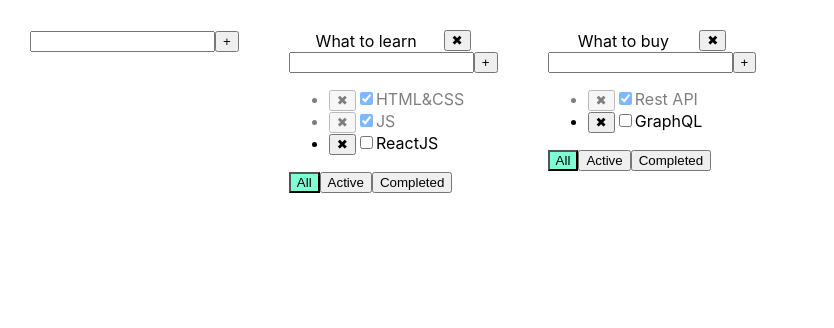
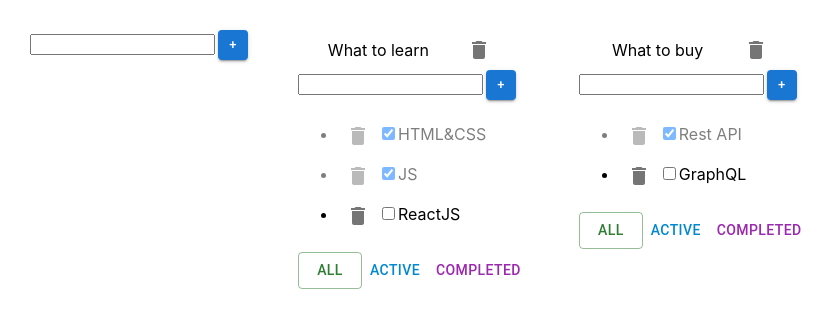
Before and after one commit to ivanrussui/todolist, a React (Create React App) app: page / in a window 1280 px wide. Shown: the top 328 px of the page, without its empty margins (0-834 px from the left). Built offline with nearby package versions, Linux system fonts and the light colour scheme; the HTML template or start-up script is replaced by a standard one.

Commit message:
7 lesson wip

```diff
--- a/package.json
+++ b/package.json
@@ -4,6 +4,10 @@
   "version": "0.1.0",
   "private": true,
   "dependencies": {
+    "@emotion/react": "^11.11.0",
+    "@emotion/styled": "^11.11.0",
+    "@mui/icons-material": "^5.11.16",
+    "@mui/material": "^5.13.0",
     "@testing-library/jest-dom": "^5.16.5",
     "@testing-library/react": "^13.4.0",
     "@testing-library/user-event": "^13.5.0",
--- a/src/Components/AddItemForm.tsx
+++ b/src/Components/AddItemForm.tsx
@@ -1,4 +1,5 @@
 import React, { ChangeEvent, KeyboardEvent, useState } from 'react';
+import Button from '@mui/material/Button/Button';
 
 type AddItemFormPropsType = {
   addItem: (title: string) => void
@@ -11,7 +12,6 @@ export const AddItemForm = (props: AddItemFormPropsType) => {
   const addItemHandler = () => {
     if (title.trim() !== '') {
       props.addItem(title.trim())
-      // props.addTask(title.trim(), props.todolistId)
       setTitle('')
     } else {
       setError('Title is required')
@@ -37,7 +37,9 @@ export const AddItemForm = (props: AddItemFormPropsType) => {
                onKeyDown={onKeyDownHandler}
                className={error ? 'error' : ''}
         />
-        <button onClick={addItemHandler}>+</button>
+        <Button variant="contained" color={'primary'}
+                style={{maxHeight: '30px', minWidth: '30px', marginLeft: '3px'}}
+                size="small" onClick={addItemHandler}>+</Button>
         {error && <div className={'errorMessage'}>{error}</div>}
       </div>
   );
--- a/src/TodoList.tsx
+++ b/src/TodoList.tsx
@@ -3,6 +3,9 @@ import { FilterValuesType } from './App';
 import './App.css';
 import { AddItemForm } from './Components/AddItemForm';
 import { EditableSpan } from './Components/EditableSpan';
+import IconButton from '@mui/material/IconButton/IconButton';
+import DeleteIcon from '@mui/icons-material/Delete';
+import Button from '@mui/material/Button/Button';
 
 export type TasksType = {
   id: string
@@ -61,35 +64,43 @@ export const TodoList = (props: PropsType) => {
         <EditableSpan value={props.title}
                       onChange={changeTodolistNameHandler}
         />
-          <button onClick={removeTodolist}>✖</button>
+        <IconButton onClick={removeTodolist} aria-label="delete">
+          <DeleteIcon />
+        </IconButton>
       </div>
       <AddItemForm addItem={addTask} />
       <ul>
         {props.tasks.map((el) => {
           return (
             <li key={el.id} className={el.isDone ? 'isDone' : ''}>
-                  <button onClick={() => removeTaskHandler(el.id)}>
-                    ✖
-                  </button>
+              <IconButton onClick={() => removeTaskHandler(el.id)} aria-label="delete">
+                <DeleteIcon />
+              </IconButton>
               <input type="checkbox" checked={el.isDone}
                      onChange={(e) => changeCheckBox(el.id, e)} />
               <EditableSpan value={el.title}
-                                onChange={(newValue) => changeTaskNameHandler(el.id, newValue) }
+                            onChange={(newValue) => changeTaskNameHandler(el.id, newValue)}
               />
             </li>
           );
         })}
       </ul>
       <div>
-          <button className={props.filter === 'all' ? 'activeFilter' : ''}
+        <Button color={'success'}
+          // className={props.filter === 'all' ? 'activeFilter' : ''}
+                variant={props.filter === 'all' ? 'outlined' : 'text'}
                 onClick={() => changeFilterHandler('all', props.todolistId)}>All
-          </button>
-          <button className={props.filter === 'active' ? 'activeFilter' : ''}
+        </Button>
+        <Button color={'info'}
+                // className={props.filter === 'active' ? 'activeFilter' : ''}
+                variant={props.filter === 'active' ? 'outlined' : 'text'}
                 onClick={() => changeFilterHandler('active', props.todolistId)}>Active
-          </button>
-          <button className={props.filter === 'completed' ? 'activeFilter' : ''}
+        </Button>
+        <Button color={'secondary'}
+                // className={props.filter === 'completed' ? 'activeFilter' : ''}
+                variant={props.filter === 'completed' ? 'outlined' : 'text'}
                 onClick={() => changeFilterHandler('completed', props.todolistId)}>Completed
-          </button>
+        </Button>
       </div>
     </div>
   )
```
Also changed, not shown: 1 other file (tests, documents, lock files or other folders). Lines whose indentation alone changed are shown as unchanged.
